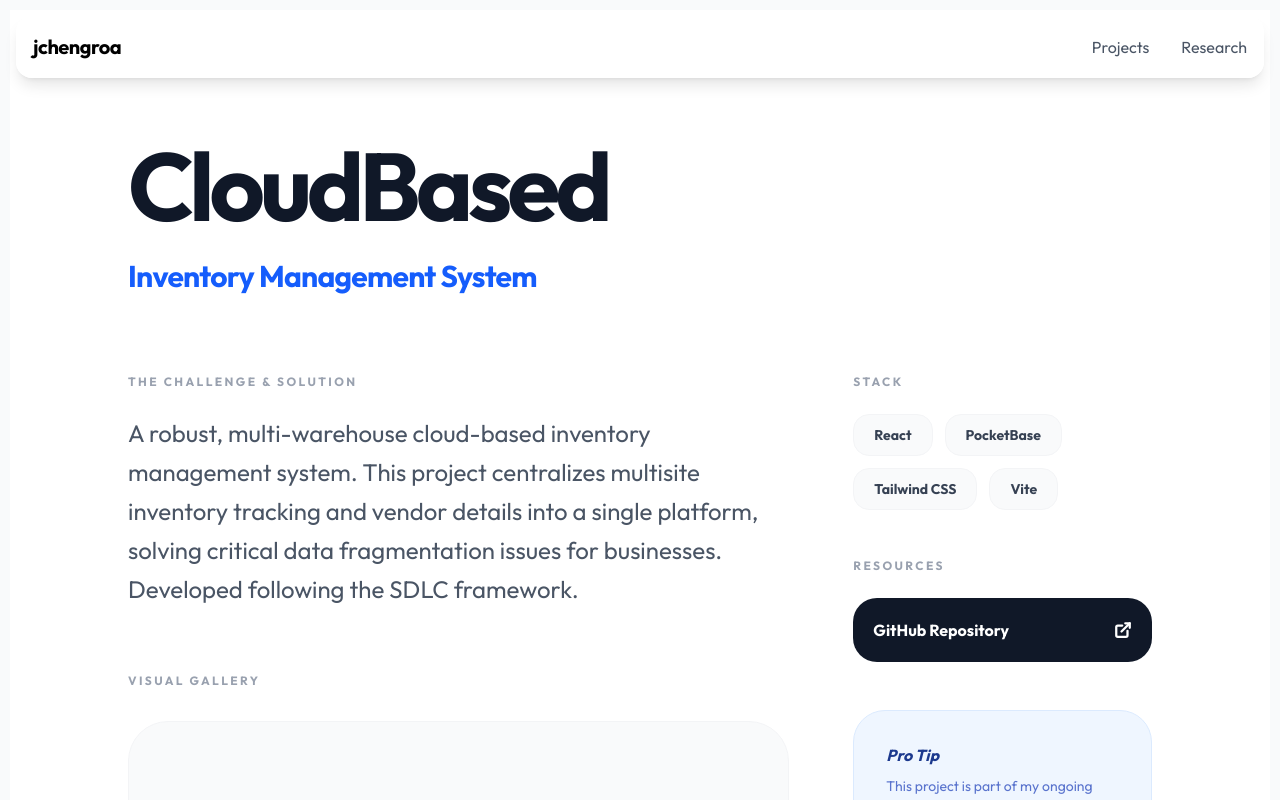
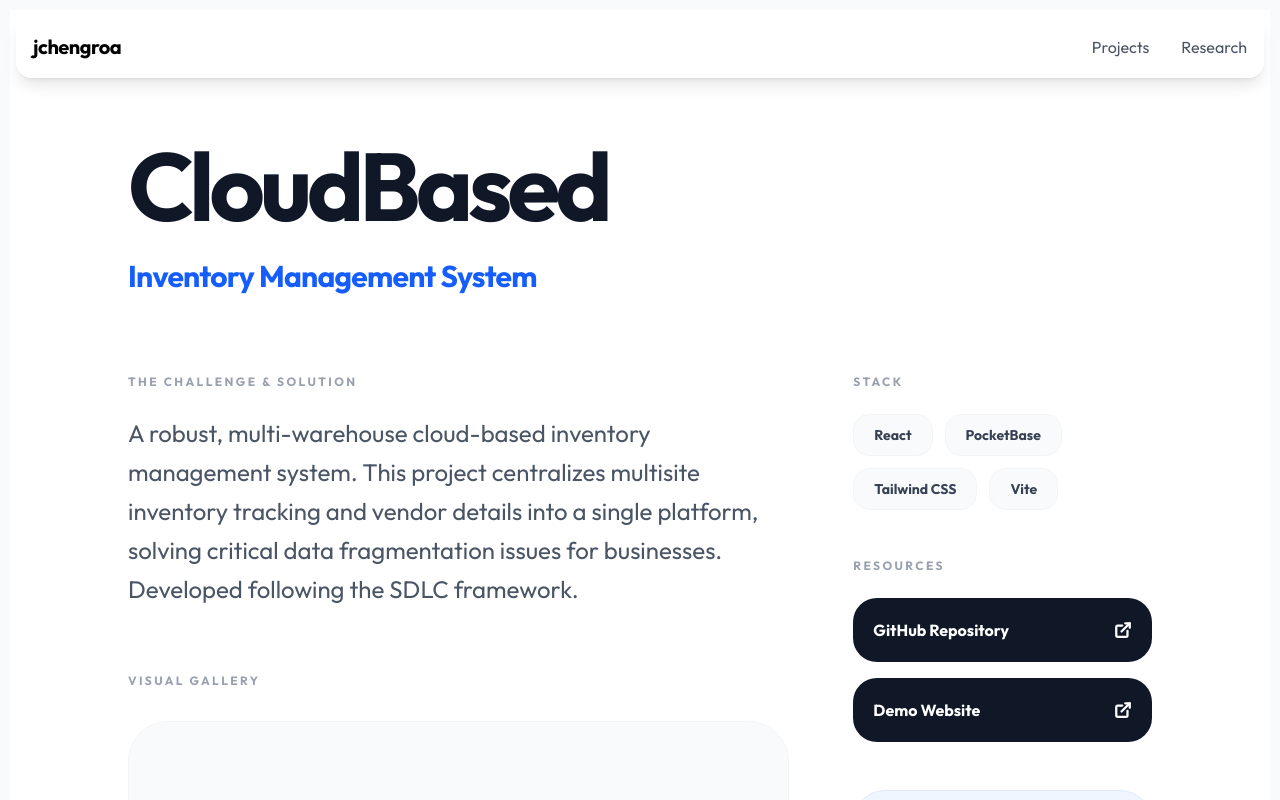
Before and after one commit to jchengroa/jchengroa.com, a React (Vite) app: page /project/cloudbased in a window 1280 px wide. Shown: the top 800 px of the page. Built offline with nearby package versions, Linux system fonts and the light colour scheme.

Commit message:
[0.3.1] - 2026-04-28
Added Demo Website for CloudBased.

```diff
--- a/src/data/projects.js
+++ b/src/data/projects.js
@@ -20,7 +20,8 @@ export const projectData = {
         description: "A robust, multi-warehouse cloud-based inventory management system. This project centralizes multisite inventory tracking and vendor details into a single platform, solving critical data fragmentation issues for businesses. Developed following the SDLC framework.",
         tech: ["React", "PocketBase", "Tailwind CSS", "Vite"],
         links: [
-            { name: "GitHub Repository", url: "https://github.com/jchengroa/CloudBased" }
+            { name: "GitHub Repository", url: "https://github.com/jchengroa/CloudBased" },
+            { name: "Demo Website", url: "https://cloudbasedims.vercel.app/" }
         ],
         images: ["/placeholder_3.jpg", "/placeholder_4.jpg"],
         info: "Multi-Warehouse Cloud-Based Inventory Management System"
```
Also changed, not shown: 1 other file (tests, documents, lock files or other folders).
